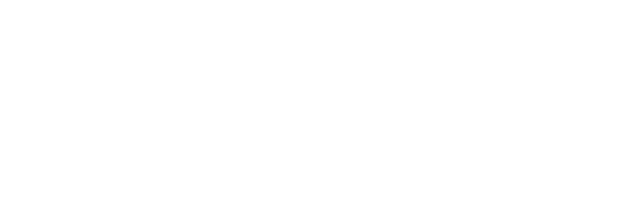
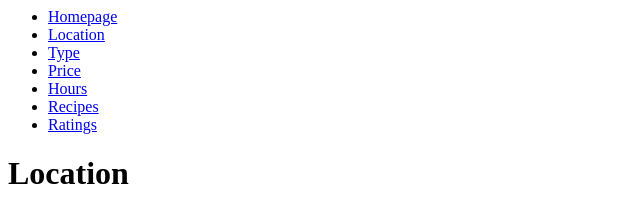
Before and after one commit to SNicoleB/IST-256-Proj, a plain HTML site: page IST Group Proj/byLocation.html in a window 1280 px wide. Shown: the whole page, without its empty margins (0-640 px from the left). Drawn offline with Linux system fonts and the light colour scheme.

Commit message:
Nav Bar Functionality To All Pages
Added nav bar functionality to all the pages

```diff
--- a/IST Group Proj/byLocation.html
+++ b/IST Group Proj/byLocation.html
@@ -1,3 +1,55 @@
 <html>
+<nav class="navbar">
 
+  <!-- Links -->
+
+  <ul class="nav">
+
+    <li class="nav-item">
+
+      <a class="index.html" href="index.html">Homepage</a>
+
+    </li>
+
+    <li class="nav-item">
+
+      <a class="IST Group Proj/byLocation.html" href="byLocation.html">Location</a>
+
+	</li>
+
+    <li class="nav-item">
+
+      <a class="IST Group Proj/byType.html" href="byType.html">Type</a>
+
+    </li>
+
+    <li class="nav-item">
+
+      <a class="IST Group Proj/cheapest.html" href="cheapest.html">Price</a>
+
+    </li>
+
+    <li class="nav-item">
+
+      <a class="IST Group Proj/hours.html " href="hours.html">Hours</a>
+
+    </li>
+
+    <li class="nav-item">
+
+      <a class="IST Group Proj/recipes.html" href="recipes.html">Recipes</a>
+
+    </li>
+
+    <li class="nav-item">
+
+      <a class="IST Group Proj/topRated.html" href="topRated.html">Ratings</a>
+
+    </li>
+
+  </ul>
+
+</nav>
+
+<h1>Location</h1>
 </html>
```
Also changed, not shown: IST Group Proj/byType.html (+52 -0 lines), IST Group Proj/cheapest.html (+52 -0 lines), IST Group Proj/hours.html (+52 -0 lines), IST Group Proj/index.html (+6 -12 lines), IST Group Proj/recipes.html (+52 -0 lines), IST Group Proj/topRated.html (+52 -0 lines).
